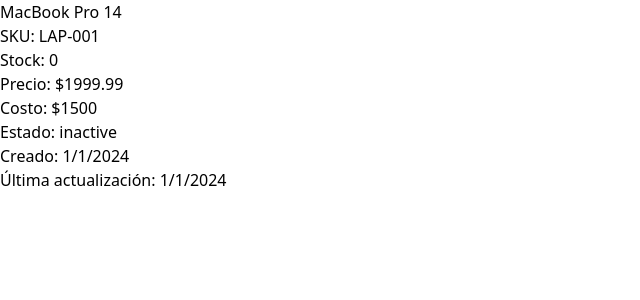
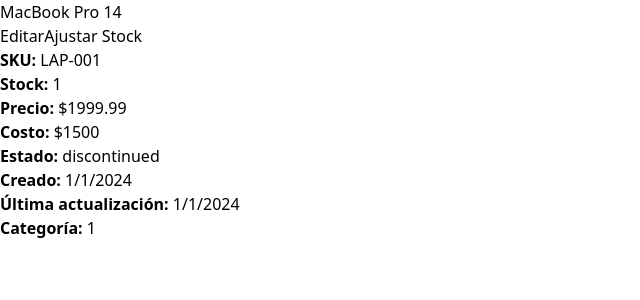
Before and after one commit to Nelson-Sosa/InventoryPro, a React (Vite) app: page /products/1 in a window 1280 px wide. Shown: the top 300 px of the page, without its empty margins (0-640 px from the left). Built offline with nearby package versions, Linux system fonts and the light colour scheme; data requests are answered from the project's data file.

Commit message:
"Agrega ProductDetailPage con vista completa y ajuste de stock"

```diff
--- a/db.json
+++ b/db.json
@@ -48,11 +48,11 @@
       "categoryId": "1",
       "price": 1999.99,
       "cost": 1500,
-      "stock": 0,
+      "stock": 1,
       "minStock": 5,
       "maxStock": 50,
       "unit": "unidad",
-      "status": "inactive",
+      "status": "discontinued",
       "createdAt": "2024-01-01",
       "updatedAt": "2024-01-01"
     },
@@ -110,7 +110,7 @@
       "categoryId": "2",
       "price": 999.99,
       "cost": 750,
-      "stock": 37,
+      "stock": "38",
       "minStock": 10,
       "maxStock": 100,
       "unit": "unidad",
--- a/src/pages/Products/ProductDetailPage.tsx
+++ b/src/pages/Products/ProductDetailPage.tsx
@@ -1,23 +1,92 @@
-import { useParams } from "react-router-dom";
+import { useState } from "react";
+import { useParams, useNavigate } from "react-router-dom";
 import { useProducts } from "../../hooks/useProducts";
 
 const ProductDetailPage = () => {
   const { id } = useParams<{ id: string }>();
-  const { products } = useProducts();
+  const { products, updateProduct } = useProducts();
+  const navigate = useNavigate();
+
   const product = products.find(p => p.id === id);
 
-  if (!product) return <p>Producto no encontrado</p>;
+  // Modal de ajuste de stock
+  const [adjustQty, setAdjustQty] = useState(0);
+  const [showAdjustModal, setShowAdjustModal] = useState(false);
+
+  if (!product) return <p className="p-6">Producto no encontrado</p>;
+
+  // Acción de guardar ajuste de stock
+  const submitAdjustStock = async () => {
+    await updateProduct(product.id, { ...product, stock: product.stock + adjustQty });
+    setShowAdjustModal(false);
+    setAdjustQty(0);
+  };
 
   return (
-    <div className="p-6">
-      <h1 className="text-2xl font-bold">{product.name}</h1>
-      <p>SKU: {product.sku}</p>
-      <p>Stock: {product.stock}</p>
-      <p>Precio: ${product.price}</p>
-      <p>Costo: ${product.cost}</p>
-      <p>Estado: {product.status}</p>
-      <p>Creado: {new Date(product.createdAt).toLocaleDateString()}</p>
-      <p>Última actualización: {new Date(product.updatedAt).toLocaleDateString()}</p>
+    <div className="p-6 space-y-4">
+      <div className="flex justify-between items-center">
+        <h1 className="text-2xl font-bold">{product.name}</h1>
+        <div className="flex gap-2">
+          <button
+            onClick={() => navigate(`/products/edit/${product.id}`)}
+            className="px-4 py-2 bg-yellow-500 text-white rounded"
+          >
+            Editar
+          </button>
+          <button
+            onClick={() => setShowAdjustModal(true)}
+            className="px-4 py-2 bg-purple-600 text-white rounded"
+          >
+            Ajustar Stock
+          </button>
+        </div>
+      </div>
+
+      <div className="grid grid-cols-2 gap-4 border p-4 rounded">
+        <div>
+          <p><strong>SKU:</strong> {product.sku}</p>
+          <p><strong>Stock:</strong> {product.stock}</p>
+          <p><strong>Precio:</strong> ${product.price}</p>
+          <p><strong>Costo:</strong> ${product.cost}</p>
+        </div>
+        <div>
+          <p><strong>Estado:</strong> {product.status}</p>
+          <p><strong>Creado:</strong> {new Date(product.createdAt).toLocaleDateString()}</p>
+          <p><strong>Última actualización:</strong> {new Date(product.updatedAt).toLocaleDateString()}</p>
+          {/* Categoria opcional si existe */}
+          {("categoryId" in product) && <p><strong>Categoría:</strong> {product.categoryId}</p>}
+        </div>
+      </div>
+
+      {/* Modal Ajuste de Stock */}
+      {showAdjustModal && (
+        <div className="fixed inset-0 bg-black bg-opacity-50 flex justify-center items-center">
+          <div className="bg-white p-6 rounded shadow w-96">
+            <h2 className="text-xl font-bold mb-4">Ajustar Stock: {product.name}</h2>
+            <input
+              type="number"
+              value={adjustQty}
+              onChange={e => setAdjustQty(Number(e.target.value))}
+              placeholder="Cantidad a ajustar"
+              className="border p-2 w-full mb-4"
+            />
+            <div className="flex justify-end gap-2">
+              <button
+                onClick={() => setShowAdjustModal(false)}
+                className="px-4 py-2 border rounded"
+              >
+                Cancelar
+              </button>
+              <button
+                onClick={submitAdjustStock}
+                className="px-4 py-2 bg-green-600 text-white rounded"
+              >
+                Guardar
+              </button>
+            </div>
+          </div>
+        </div>
+      )}
     </div>
   );
 };
--- a/src/pages/Products/ProductsPage.tsx
+++ b/src/pages/Products/ProductsPage.tsx
@@ -8,7 +8,7 @@
   const { products, deleteProduct, updateProduct, loading } = useProducts();
   const navigate = useNavigate();
 
-  // Filtros y búsqueda
+  // Estados para búsqueda y filtros
   const [searchTerm, setSearchTerm] = useState("");
   const [categoryFilter, setCategoryFilter] = useState<string | null>(null);
   const [statusFilter, setStatusFilter] = useState<string | null>(null);
@@ -18,9 +18,12 @@
   const [currentPage, setCurrentPage] = useState(1);
   const [itemsPerPage, setItemsPerPage] = useState(10);
 
-  // Modal para ajuste de stock
+  // Modal Ajuste de Stock
   const [adjustProduct, setAdjustProduct] = useState<Product | null>(null);
   const [adjustQty, setAdjustQty] = useState(0);
+
+  // Modal Confirmación de Eliminación
+  const [deleteProductId, setDeleteProductId] = useState<string | null>(null);
 
   // Filtrado y búsqueda
   const filteredProducts = useMemo(() => {
@@ -40,38 +43,39 @@
       );
   }, [products, searchTerm, categoryFilter, statusFilter, stockFilter]);
 
+  // Paginación
   const indexOfLastItem = currentPage * itemsPerPage;
   const indexOfFirstItem = indexOfLastItem - itemsPerPage;
   const currentProducts = filteredProducts.slice(indexOfFirstItem, indexOfLastItem);
   const totalPages = Math.ceil(filteredProducts.length / itemsPerPage);
 
-  // Funciones de acción
+  // Funciones de acciones
   const handleView = (id: string) => navigate(`/products/${id}`);
   const handleEdit = (id: string) => navigate(`/products/edit/${id}`);
-  const handleDelete = async (id: string) => await deleteProduct(id);
-  const handleAdjustStock = (product: Product) => {
-    setAdjustProduct(product);
-    setAdjustQty(product.stock); // inicia el input con el stock actual
-  };
+  const handleAdjustStock = (product: Product) => setAdjustProduct(product);
 
   const submitAdjustStock = async () => {
     if (!adjustProduct) return;
-
-    if (adjustQty < 0) {
-      alert("El stock no puede ser negativo");
-      return;
-    }
-
-    await updateProduct(adjustProduct.id, { ...adjustProduct, stock: adjustQty });
+    await updateProduct(adjustProduct.id, {
+      ...adjustProduct,
+      stock: adjustProduct.stock + adjustQty,
+    });
     setAdjustProduct(null);
     setAdjustQty(0);
+  };
+
+  const handleDeleteConfirm = async () => {
+    if (deleteProductId) {
+      await deleteProduct(deleteProductId);
+      setDeleteProductId(null);
+    }
   };
 
   return (
     <div className="p-6 space-y-4">
       <h1 className="text-2xl font-bold mb-4">Gestión de Productos</h1>
 
-      {/* Controles de búsqueda y filtros */}
+      {/* Filtros y búsqueda */}
       <div className="flex flex-wrap gap-2 items-center mb-4">
         <input
           type="text"
@@ -80,48 +84,74 @@
           onChange={e => setSearchTerm(e.target.value)}
           className="border p-2 rounded flex-1"
         />
-        <select onChange={e => setCategoryFilter(e.target.value || null)} className="border p-2 rounded">
+        <select
+          onChange={e => setCategoryFilter(e.target.value || null)}
+          className="border p-2 rounded"
+        >
           <option value="">Todas las categorías</option>
           <option value="1">Laptops</option>
           <option value="2">Smartphones</option>
         </select>
-        <select onChange={e => setStatusFilter(e.target.value || null)} className="border p-2 rounded">
+        <select
+          onChange={e => setStatusFilter(e.target.value || null)}
+          className="border p-2 rounded"
+        >
           <option value="">Todos los estados</option>
           <option value="active">Activo</option>
           <option value="inactive">Inactivo</option>
           <option value="discontinued">Descontinuado</option>
         </select>
-        <select onChange={e => setStockFilter(e.target.value as any)} className="border p-2 rounded">
+        <select
+          onChange={e => setStockFilter(e.target.value as any)}
+          className="border p-2 rounded"
+        >
           <option value="">Todos los stocks</option>
           <option value="low">Stock bajo</option>
           <option value="out">Sin stock</option>
         </select>
-        <select onChange={e => setItemsPerPage(Number(e.target.value))} className="border p-2 rounded">
+        <select
+          onChange={e => setItemsPerPage(Number(e.target.value))}
+          className="border p-2 rounded"
+        >
           <option value={10}>10</option>
           <option value={25}>25</option>
           <option value={50}>50</option>
         </select>
       </div>
 
-      {/* Tabla de productos */}
-      {loading ? <p>Cargando productos...</p> : (
+      {/* Tabla */}
+      {loading ? (
+        <p>Cargando productos...</p>
+      ) : (
         <ProductTable
           products={currentProducts}
-          onDelete={handleDelete}
           onView={handleView}
           onEdit={handleEdit}
           onAdjustStock={handleAdjustStock}
+          onDelete={setDeleteProductId}
         />
       )}
 
       {/* Paginación */}
       <div className="flex justify-between items-center mt-4">
-        <button disabled={currentPage === 1} onClick={() => setCurrentPage(prev => Math.max(prev - 1, 1))} className="px-4 py-2 border rounded disabled:opacity-50">Anterior</button>
+        <button
+          disabled={currentPage === 1}
+          onClick={() => setCurrentPage(prev => Math.max(prev - 1, 1))}
+          className="px-4 py-2 border rounded disabled:opacity-50"
+        >
+          Anterior
+        </button>
         <span>Página {currentPage} de {totalPages}</span>
-        <button disabled={currentPage === totalPages} onClick={() => setCurrentPage(prev => Math.min(prev + 1, totalPages))} className="px-4 py-2 border rounded disabled:opacity-50">Siguiente</button>
+        <button
+          disabled={currentPage === totalPages}
+          onClick={() => setCurrentPage(prev => Math.min(prev + 1, totalPages))}
+          className="px-4 py-2 border rounded disabled:opacity-50"
+        >
+          Siguiente
+        </button>
       </div>
 
-      {/* Modal Ajuste de stock */}
+      {/* Modal Ajuste de Stock */}
       {adjustProduct && (
         <div className="fixed inset-0 bg-black bg-opacity-50 flex justify-center items-center">
           <div className="bg-white p-6 rounded shadow w-96">
@@ -130,12 +160,37 @@
               type="number"
               value={adjustQty}
               onChange={e => setAdjustQty(Number(e.target.value))}
-              placeholder="Cantidad"
+              placeholder="Cantidad a ajustar"
               className="border p-2 w-full mb-4"
             />
             <div className="flex justify-end gap-2">
-              <button onClick={() => setAdjustProduct(null)} className="px-4 py-2 border rounded">Cancelar</button>
-              <button onClick={submitAdjustStock} className="px-4 py-2 bg-green-600 text-white rounded">Guardar</button>
+              <button onClick={() => setAdjustProduct(null)} className="px-4 py-2 border rounded">
+                Cancelar
+              </button>
+              <button onClick={submitAdjustStock} className="px-4 py-2 bg-green-600 text-white rounded">
+                Guardar
+              </button>
+            </div>
+          </div>
+        </div>
+      )}
+
+      {/* Modal Confirmación de Eliminación */}
+      {deleteProductId && (
+        <div className="fixed inset-0 bg-black bg-opacity-50 flex justify-center items-center">
+          <div className="bg-white p-6 rounded shadow w-96">
+            <h2 className="text-xl font-bold mb-4">Confirmar eliminación</h2>
+            <p>¿Estás seguro que quieres descontinuar este producto?</p>
+            <div className="flex justify-end gap-2 mt-4">
+              <button onClick={() => setDeleteProductId(null)} className="px-4 py-2 border rounded">
+                Cancelar
+              </button>
+              <button
+                onClick={handleDeleteConfirm}
+                className="px-4 py-2 bg-red-600 text-white rounded"
+              >
+                Confirmar
+              </button>
             </div>
           </div>
         </div>
```
